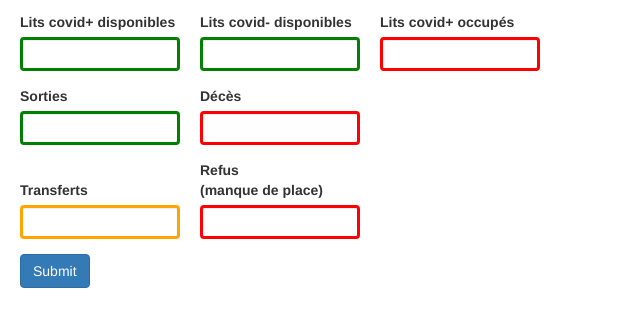
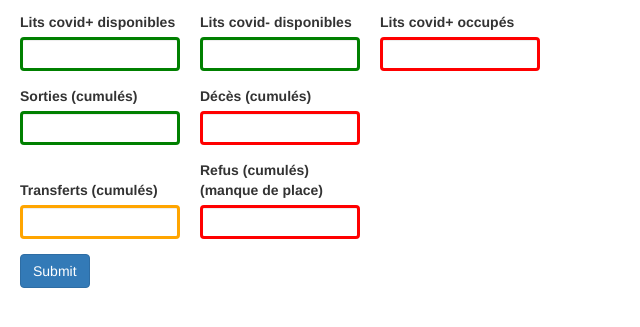
Before and after one commit to icubam/icubam, a Python web app: template icubam/www/templates/update_form.html in a window 1280 px wide. Shown: the part 88-415 px from the top of the page, without its empty margins (0-640 px from the left). Run offline with Jinja, Linux system fonts and the light colour scheme; the template is opened without the code that fills it, so the values that code supplies are empty; some libraries are stand-ins or nearby versions.

Commit message:
adding 'cumules'

```diff
--- a/icubam/www/templates/update_form.html
+++ b/icubam/www/templates/update_form.html
@@ -48,7 +48,7 @@
 
         <div class="form-row">
           <div class="form-elem positive">
-            <label for="n_covid_healed" class="form-label">Sorties</label>
+            <label for="n_covid_healed" class="form-label">Sorties (cumulés)</label>
             <div>
               <input
                 class="form-control" type="number"
@@ -57,7 +57,7 @@
           </div>
 
           <div class="form-elem negative">
-            <label for="n_covid_deaths" class="form-label">Décès</label>
+            <label for="n_covid_deaths" class="form-label">Décès (cumulés)</label>
             <div>
               <input
               class="form-control" type="number"
@@ -68,7 +68,7 @@
 
         <div class="form-row">
           <div class="form-elem average">
-            <label for="n_covid_transfered" class="form-label">Transferts
+            <label for="n_covid_transfered" class="form-label">Transferts (cumulés)
             </label>
             <div>
               <input
@@ -79,7 +79,7 @@
           </div>
 
           <div class="form-elem negative">
-            <label for="n_covid_refused" class="form-label">Refus<br/>(manque de place)</label>
+            <label for="n_covid_refused" class="form-label">Refus (cumulés)<br/>(manque de place)</label>
             <div>
               <input
               class="form-control" type="number"
```
